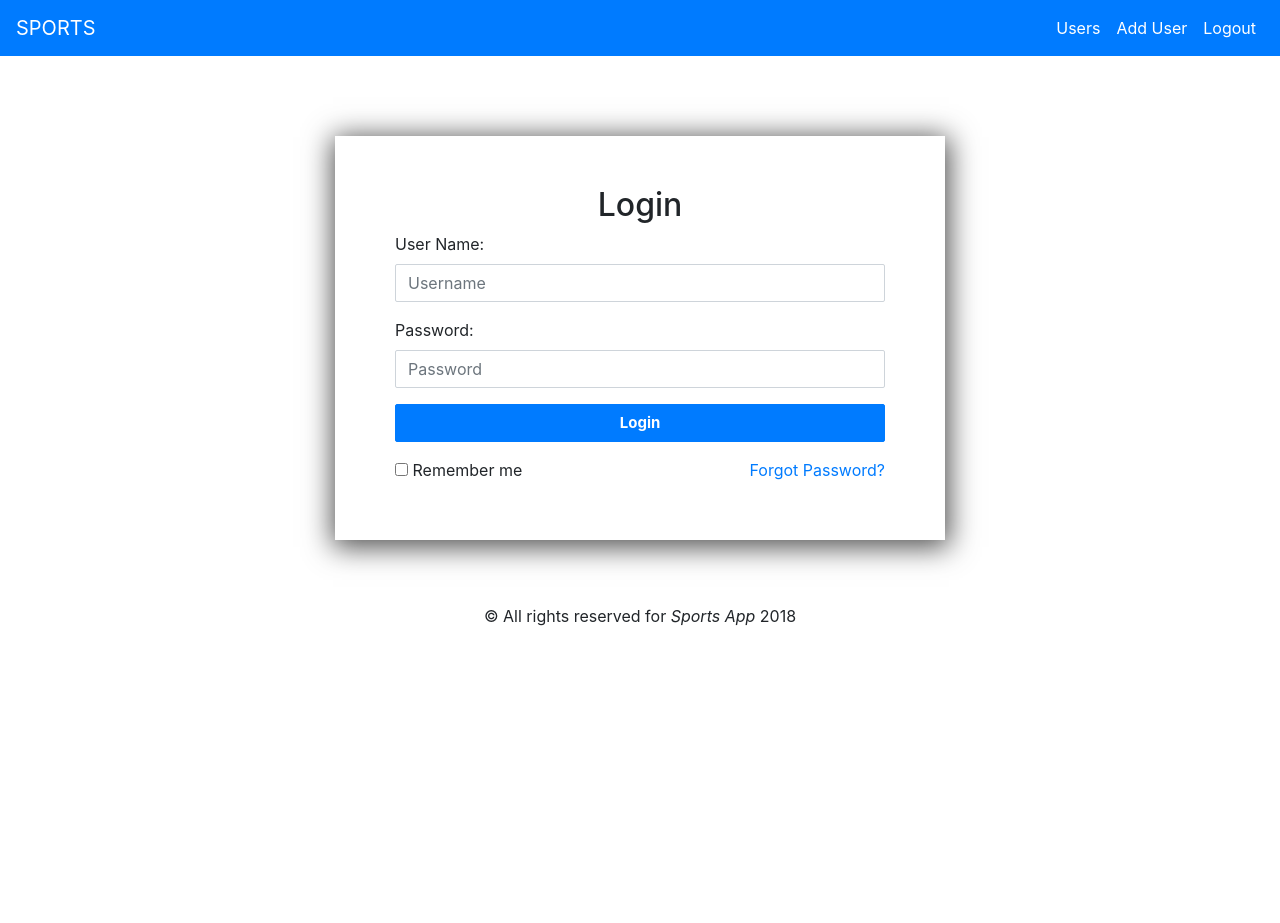
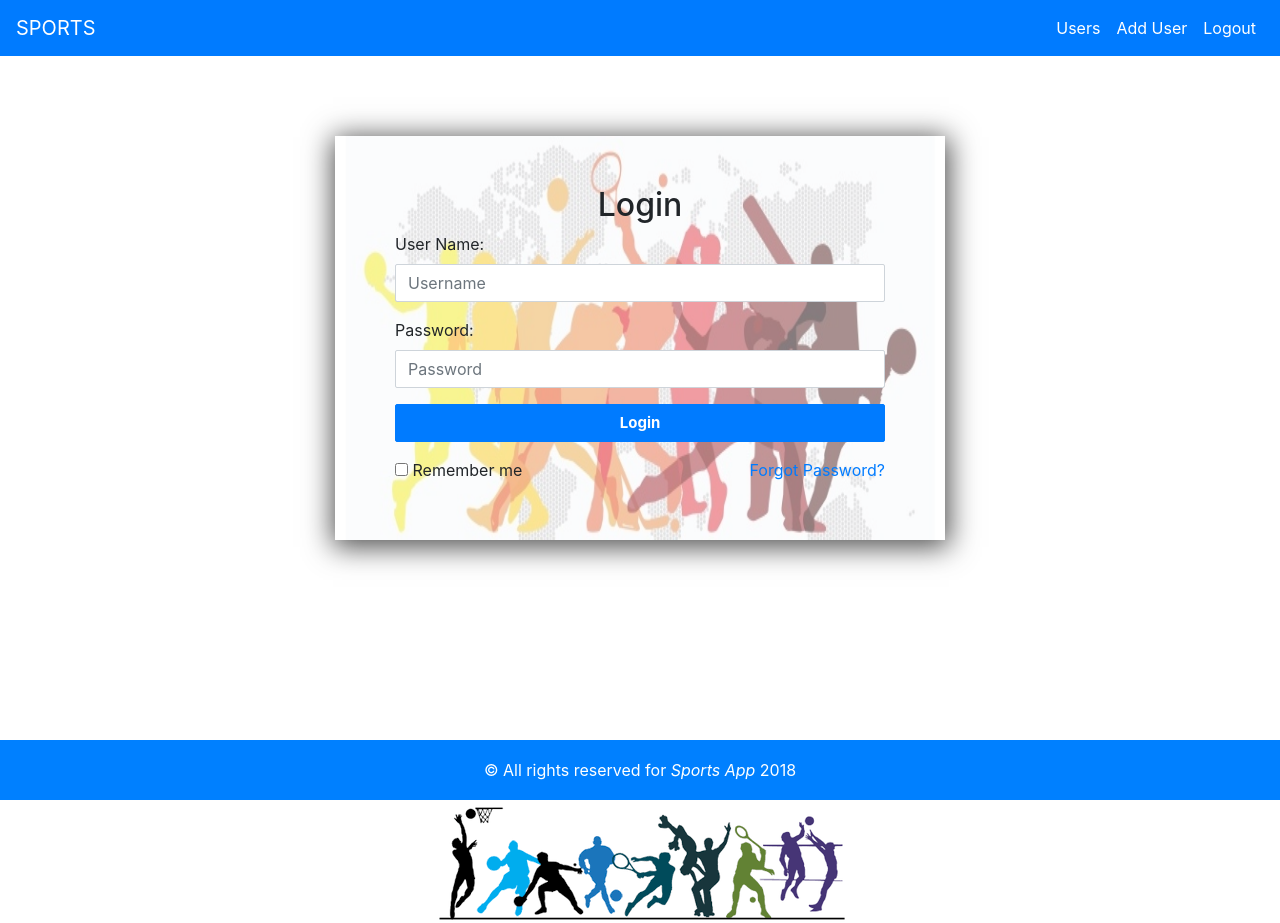
Before and after one commit to nagarajuvatgmail/SportsApp, an Angular app: page / in a window 1280 px wide. Before the commit the page ends 800 px from the top, so only its background shows below. Built offline with nearby package versions, Linux system fonts and the light colour scheme.

Commit message:
Added background to login

```diff
--- a/src/app/app.component.css
+++ b/src/app/app.component.css
@@ -20,3 +20,15 @@
 	right: 0px;
 
 }
+
+.footer {
+	position: absolute;
+	bottom: 0;
+	width: 100%;
+	/* Set the fixed height of the footer here */
+	height: 60px;
+	line-height: 60px; /* Vertically center the text there */
+	background-color: #0080ff;
+	color:#fff;
+	text-align: center;
+}
--- a/src/app/app.component.html
+++ b/src/app/app.component.html
@@ -1,5 +1,6 @@
 <nav class="navbar navbar-expand-sm bg-primary navbar-dark">
-	<a class="navbar-brand" href="#">SPORTS</a>
+	<a class="navbar-brand" href="#">SPORTS </a>
+
 	<button class="navbar-toggler" type="button" data-toggle="collapse" data-target="#collapsibleNavbar">
 		<span class="navbar-toggler-icon"></span>
 	</button>
@@ -14,11 +15,15 @@
 <div class="container-fluid">
 	<router-outlet></router-outlet>
 </div>
-<footer class="page-footer font-small blue pt-4 mt-4">
+<footer class="footer">
+
 	<!-- Copyright -->
-    <div class="footer-copyright text-center py-3">
-    	&copy; All rights reserved for <i> Sports App </i> 2018
+    <div class="container">
+		&copy; All rights reserved for <i> Sports App </i> 2018
     </div>
+    <div class="container">
+		<img src="../assets/images/SportsClub_4.png" alt="logo">
+	</div>
     <!-- Copyright -->
 
 </footer>
--- a/src/app/login/login.component.css
+++ b/src/app/login/login.component.css
@@ -23,6 +23,9 @@
 	-webkit-box-shadow: 1px 4px 27px 3px rgba(0,0,0,0.7);
 	-moz-box-shadow: 1px 4px 27px 3px rgba(0,0,0,0.7);
 	box-shadow: 1px 4px 27px 3px rgba(0,0,0,0.7);
+	background: url(/assets/images/SportsClub_3.png) no-repeat center;
+	background-size: 100% 100%;
+	background-position: top center;
 }
 .btn {
     font-size: 15px;
```
Also changed, not shown: src/assets/images/SportsClub_3.png (added), src/assets/images/SportsClub_4.png (added).
